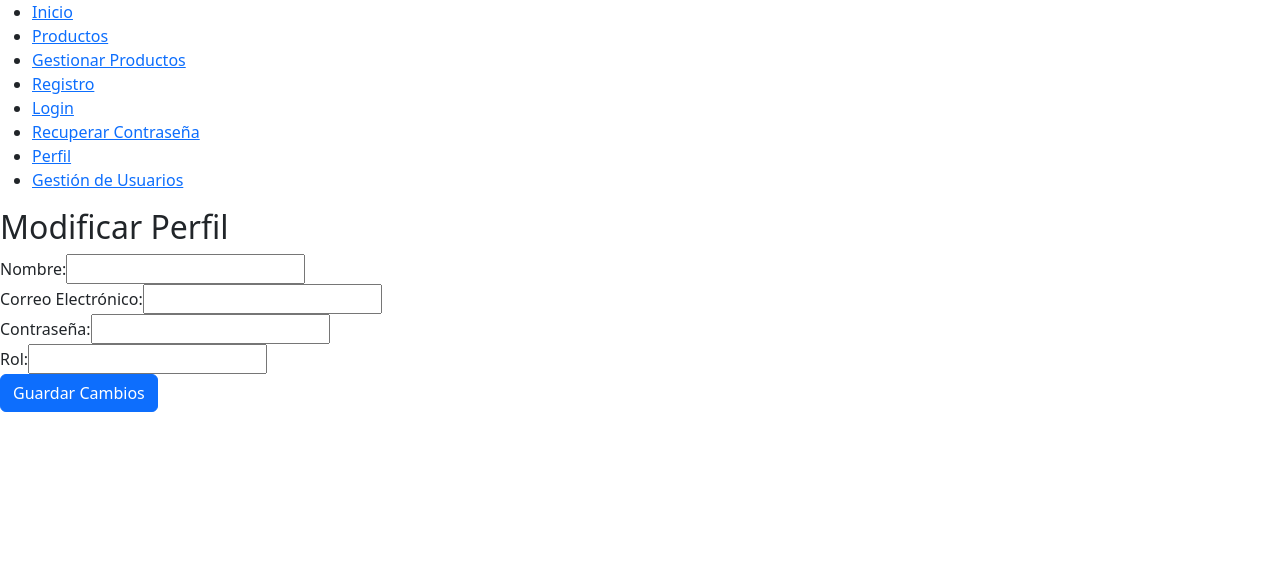
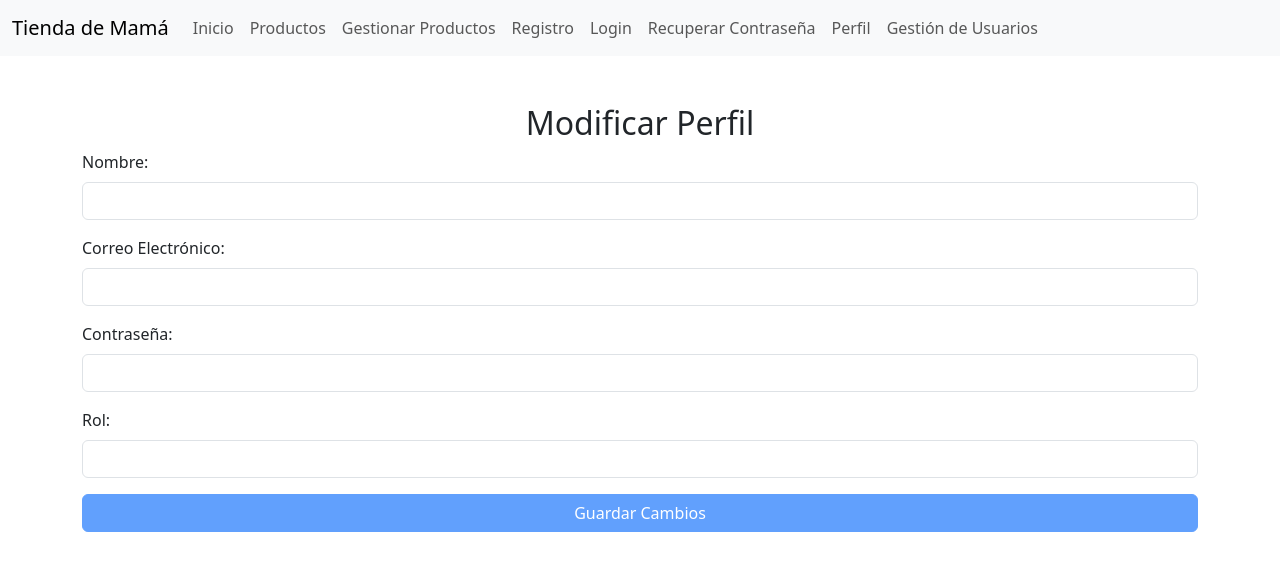
Before and after one commit to afernandezduoc/tiendademama, an Angular app: page /perfil in a window 1280 px wide. Shown: the top 570 px of the page. Built offline with nearby package versions, Linux system fonts and the light colour scheme; no server answers.

Commit message:
Se mejora el Perfil con Bootstrap

```diff
--- a/angular.json
+++ b/angular.json
@@ -27,9 +27,9 @@
               }
             ],
             "styles": [
-              "src/styles.css",
-              "node_modules/bootstrap/dist/css/bootstrap.min.css"
-            ],
+              "node_modules/bootstrap/dist/css/bootstrap.min.css",
+              "src/styles.css"
+          ],
             "scripts": []
           },
           "configurations": {
@@ -86,6 +86,7 @@
               }
             ],
             "styles": [
+              "node_modules/bootstrap/dist/css/bootstrap.min.css",
               "src/styles.css"
             ],
             "scripts": []
--- a/src/app/app.component.html
+++ b/src/app/app.component.html
@@ -1,14 +1,38 @@
-<nav>
-  <ul>
-    <li><a routerLink="/">Inicio</a></li>
-    <li><a routerLink="/listado-productos">Productos</a></li>
-    <li><a routerLink="/gestion-productos">Gestionar Productos</a></li>
-    <li><a routerLink="/registro">Registro</a></li>
-    <li><a routerLink="/login">Login</a></li>
-    <li><a routerLink="/recuperar-contrasena">Recuperar Contraseña</a></li>
-    <li><a routerLink="/perfil">Perfil</a></li>
-    <li><a routerLink="/gestion-usuarios">Gestión de Usuarios</a></li>
-  </ul>
+<nav class="navbar navbar-expand-lg navbar-light bg-light">
+  <div class="container-fluid">
+    <a class="navbar-brand" routerLink="/">Tienda de Mamá</a>
+    <button class="navbar-toggler" type="button" data-bs-toggle="collapse" data-bs-target="#navbarNav" aria-controls="navbarNav" aria-expanded="false" aria-label="Toggle navigation">
+      <span class="navbar-toggler-icon"></span>
+    </button>
+    <div class="collapse navbar-collapse" id="navbarNav">
+      <ul class="navbar-nav me-auto mb-2 mb-lg-0">
+        <li class="nav-item">
+          <a class="nav-link" routerLink="/">Inicio</a>
+        </li>
+        <li class="nav-item">
+          <a class="nav-link" routerLink="/listado-productos">Productos</a>
+        </li>
+        <li class="nav-item">
+          <a class="nav-link" routerLink="/gestion-productos">Gestionar Productos</a>
+        </li>
+        <li class="nav-item">
+          <a class="nav-link" routerLink="/registro">Registro</a>
+        </li>
+        <li class="nav-item">
+          <a class="nav-link" routerLink="/login">Login</a>
+        </li>
+        <li class="nav-item">
+          <a class="nav-link" routerLink="/recuperar-contrasena">Recuperar Contraseña</a>
+        </li>
+        <li class="nav-item">
+          <a class="nav-link" routerLink="/perfil">Perfil</a>
+        </li>
+        <li class="nav-item">
+          <a class="nav-link" routerLink="/gestion-usuarios">Gestión de Usuarios</a>
+        </li>
+      </ul>
+    </div>
+  </div>
 </nav>
 
 <router-outlet></router-outlet>
--- a/src/app/perfil/perfil.component.html
+++ b/src/app/perfil/perfil.component.html
@@ -1,26 +1,37 @@
-<div class="perfil-container">
-    <h2>Modificar Perfil</h2>
-    <form (ngSubmit)="modificarPerfil()">
-      <div class="form-group">
-        <label for="nombre">Nombre:</label>
-        <input type="text" id="nombre" [(ngModel)]="perfil.nombre" name="nombre" required>
+<div class="perfil-container container mt-5">
+  <h2 class="text-center">Modificar Perfil</h2>
+  <form (ngSubmit)="modificarPerfil()" class="needs-validation" novalidate>
+    <div class="mb-3">
+      <label for="nombre" class="form-label">Nombre:</label>
+      <input type="text" id="nombre" [(ngModel)]="perfil.nombre" name="nombre" class="form-control" required minlength="3" #nombre="ngModel">
+      <div *ngIf="nombre.invalid && (nombre.dirty || nombre.touched)" class="text-danger">
+        El nombre es requerido y debe tener al menos 3 caracteres.
       </div>
+    </div>
 
-      <div class="form-group">
-        <label for="correo">Correo Electrónico:</label>
-        <input type="email" id="correo" [(ngModel)]="perfil.correo" name="correo" required>
+    <div class="mb-3">
+      <label for="correo" class="form-label">Correo Electrónico:</label>
+      <input type="email" id="correo" [(ngModel)]="perfil.correo" name="correo" class="form-control" required #correo="ngModel">
+      <div *ngIf="correo.invalid && (correo.dirty || correo.touched)" class="text-danger">
+        El correo electrónico es requerido y debe ser válido.
       </div>
+    </div>
 
-      <div class="form-group">
-        <label for="contrasena">Contraseña:</label>
-        <input type="password" id="contrasena" [(ngModel)]="perfil.contrasena" name="contrasena" required>
+    <div class="mb-3">
+      <label for="contrasena" class="form-label">Contraseña:</label>
+      <input type="password" id="contrasena" [(ngModel)]="perfil.contrasena" name="contrasena" class="form-control" required minlength="6" #contrasena="ngModel">
+      <div *ngIf="contrasena.invalid && (contrasena.dirty || contrasena.touched)" class="text-danger">
+        La contraseña es requerida y debe tener al menos 6 caracteres.
       </div>
+    </div>
 
-      <div class="form-group">
-        <label for="rol">Rol:</label>
-        <input type="text" id="rol" [(ngModel)]="perfil.rol" name="rol" readonly>
-      </div>
+    <div class="mb-3">
+      <label for="rol" class="form-label">Rol:</label>
+      <input type="text" id="rol" [(ngModel)]="perfil.rol" name="rol" class="form-control" readonly>
+    </div>
 
-      <button type="submit" class="btn btn-primary">Guardar Cambios</button>
-    </form>
-  </div>
+    <div class="d-grid">
+      <button type="submit" class="btn btn-primary btn-block" [disabled]="nombre.invalid || correo.invalid || contrasena.invalid">Guardar Cambios</button>
+    </div>
+  </form>
+</div>
```
